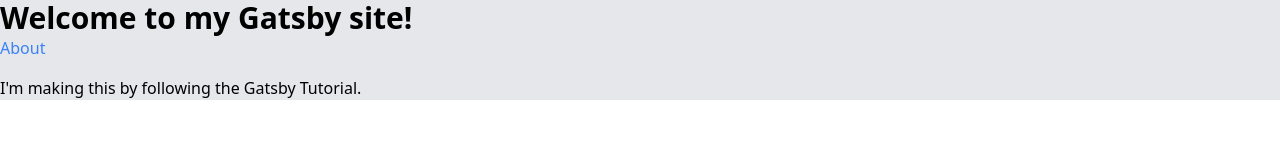
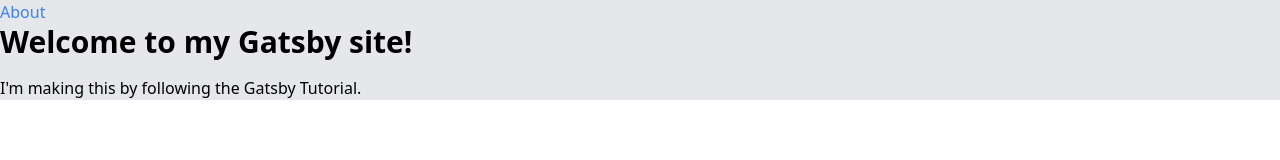
Before and after one commit to BratOBlog/test_blog, a Gatsby site: page / in a window 1280 px wide. Built offline with nearby package versions, Linux system fonts and the light colour scheme; Gatsby itself is replaced by a stand-in of ours.

Commit message:
add layout to index and about

```diff
--- a/src/components/layout.js
+++ b/src/components/layout.js
@@ -2,12 +2,19 @@ import * as React from 'react'
 import { Link } from 'gatsby'
 
 const Layout = ({ pageTitle, children }) => {
+
+    const hideHomeLink = true;
+
   return (
     <div>
       <nav>
         <ul>
-          <li><Link to="/">Home</Link></li>
-          <li><Link to="/about">About</Link></li>
+           {!hideHomeLink && (
+            <li>
+              <Link to="/">Home</Link>
+            </li>
+           )}
+          <Link to="/about" className="text-blue-500">About</Link>
         </ul>
       </nav>
       <main>
--- a/src/pages/about.js
+++ b/src/pages/about.js
@@ -1,13 +1,17 @@
 import * as React from 'react'
 import { Link } from 'gatsby'
+import Layout from '../components/layout'
 
 const AboutPage = () => {
   return (
     <main  className="bg-lime-500">
+      <Layout>
+      <Link to="/" className="text-blue-500">Back to Home</Link>
       <h1 className="text-3xl font-bold">About Me</h1>
-      <Link to="/" className="text-blue-500">Back to Home</Link>
       <p className="mt-4">Hi there! I'm the proud creator of this site, which I built with Gatsby.</p>
+      </Layout>
     </main>
+
   )
 }
 
--- a/src/pages/index.js
+++ b/src/pages/index.js
@@ -1,14 +1,17 @@
 import * as React from 'react'
 import { Link } from 'gatsby'
+import Layout from '../components/layout'
 
 
 
 const IndexPage = () => {
   return (
     <main className="bg-gray-200">
+      <Layout>
       <h1 className="text-3xl font-bold">Welcome to my Gatsby site!</h1>
-      <Link to="/about" className="text-blue-500">About</Link>
       <p className="mt-4">I'm making this by following the Gatsby Tutorial.</p>
+    </Layout>
+
     </main>
   )
 }
```
